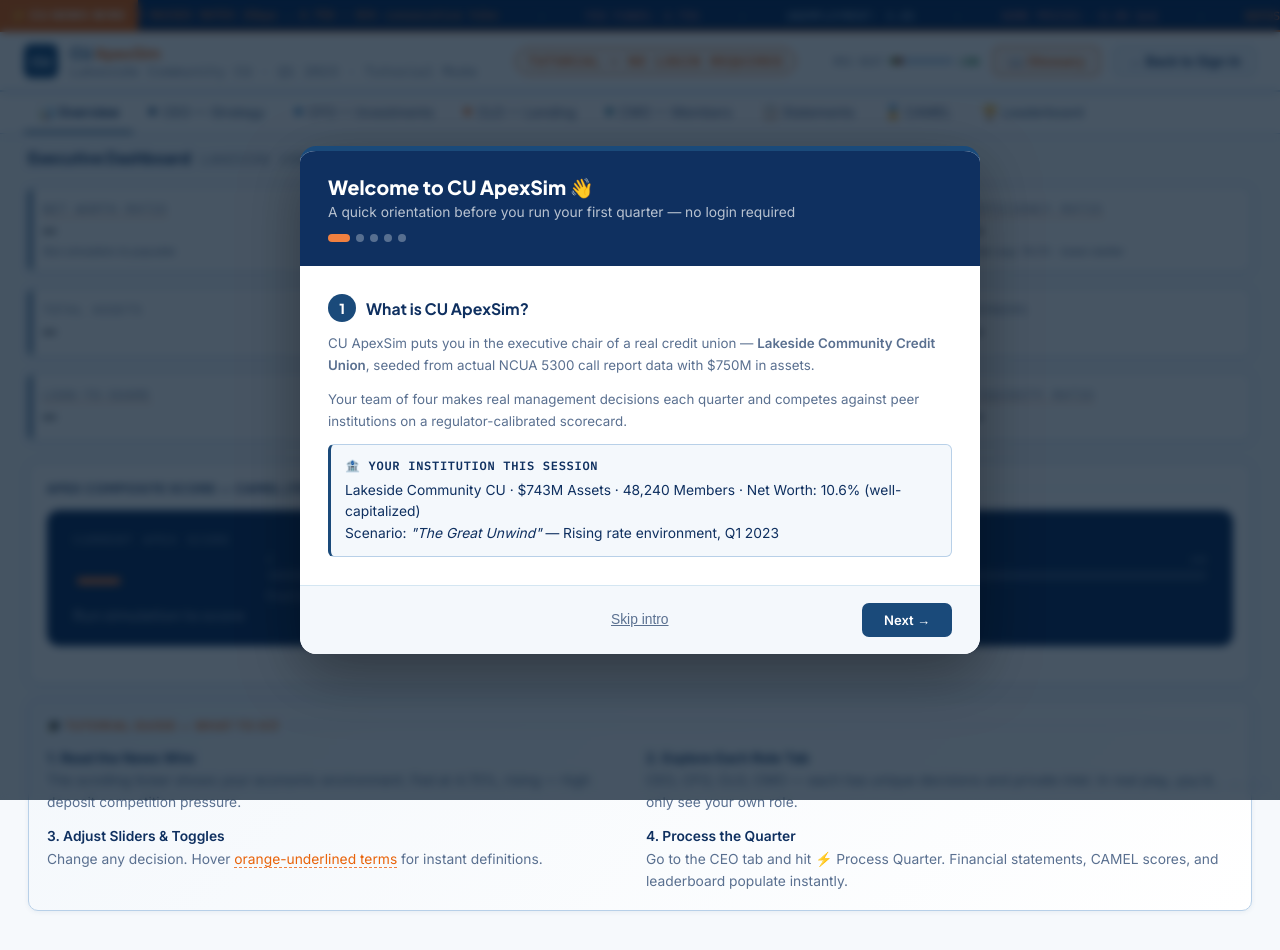
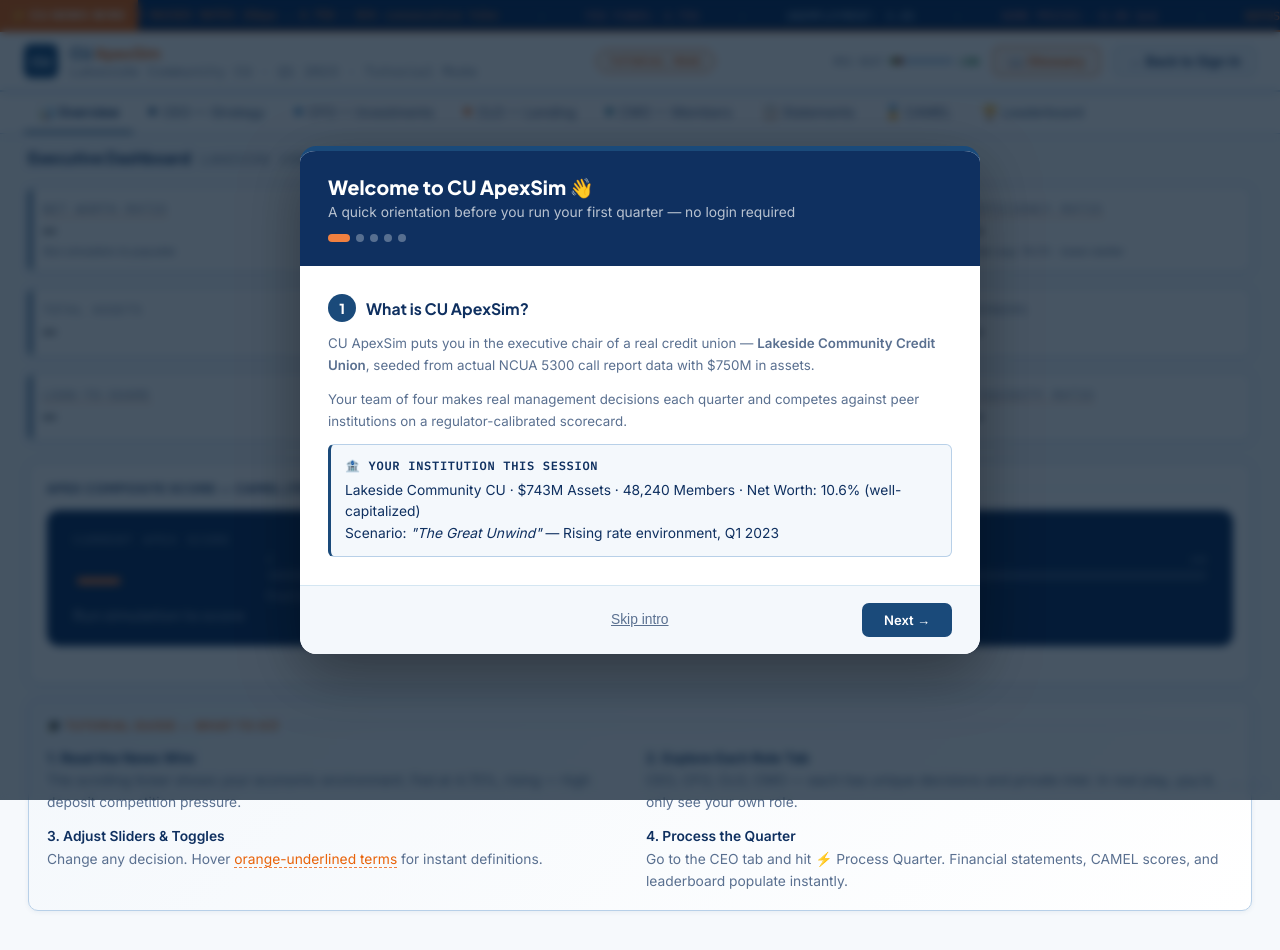
Before and after one commit to tylerswhite-eng/Cu-apex-v6, a website: page index.html in a window 1280 px wide. Both pictures are taken after a click on the button "🎓 Explore the Simulation — No Login Needed". Drawn offline with nearby package versions, Linux system fonts and the light colour scheme.

Commit message:
Add files via upload

```diff
--- a/index.html
+++ b/index.html
@@ -454,7 +454,7 @@
 .tut-nw-track{display:flex;align-items:center;gap:40px;animation:nwscroll 50s linear infinite;white-space:nowrap;padding-left:16px;}
 .tut-nw-track span{font-family:'IBM Plex Mono',monospace;font-size:.79rem;color:rgba(255,255,255,.75);}
 .tut-nw-track .up{color:#6dd68a;}.tut-nw-track .dn{color:#f28b82;}.tut-nw-track .al{color:var(--orange-light);font-weight:500;}
-.tut-mode-badge{background:var(--orange-pale);border:1px solid var(--orange);border-radius:20px;padding:4px 12px;font-family:'IBM Plex Mono',monospace;font-size:.92rem;color:var(--orange);font-weight:700;letter-spacing:.06em;}
+.tut-mode-badge{background:var(--orange-pale);border:1px solid var(--orange);border-radius:20px;padding:4px 12px;font-family:'IBM Plex Mono',monospace;font-size:.72rem;color:var(--orange);font-weight:700;letter-spacing:.06em;}
 .tut-exit-btn{background:var(--blue-wash);border:1px solid var(--border);color:var(--navy-dark);font-family:'Inter',sans-serif;font-size:.89rem;font-weight:600;padding:6px 14px;border-radius:6px;cursor:pointer;transition:all .15s;}
 .tut-exit-btn:hover{background:var(--navy);color:white;border-color:var(--navy);}
 .tut-glossary-btn{background:var(--orange-pale);border:1px solid var(--orange);color:var(--orange);font-family:'Inter',sans-serif;font-size:.89rem;font-weight:600;padding:6px 14px;border-radius:6px;cursor:pointer;transition:all .15s;}
@@ -886,7 +886,7 @@
       </div>
     </div>
     <div style="display:flex;align-items:center;gap:12px">
-      <div class="tut-mode-badge">TUTORIAL — NO LOGIN REQUIRED</div>
+      <div class="tut-mode-badge">TUTORIAL MODE</div>
     </div>
     <div style="display:flex;align-items:center;gap:14px">
       <div class="heat-wrap">
@@ -1836,7 +1836,7 @@
 // CONFIGURATION — paste your anon key below
 // ════════════════════════════════════
 const SUPABASE_URL  = 'https://ppyraqmyalucorltratq.supabase.co';
-const SUPABASE_ANON = 'sb_publishable_NQHxCOVOt2FuuRizB7g_vg_BH3Z-S8g';
+const SUPABASE_ANON = 'PASTE_YOUR_ANON_KEY_HERE';
 
 const sb = supabase.createClient(SUPABASE_URL, SUPABASE_ANON);
 
```
